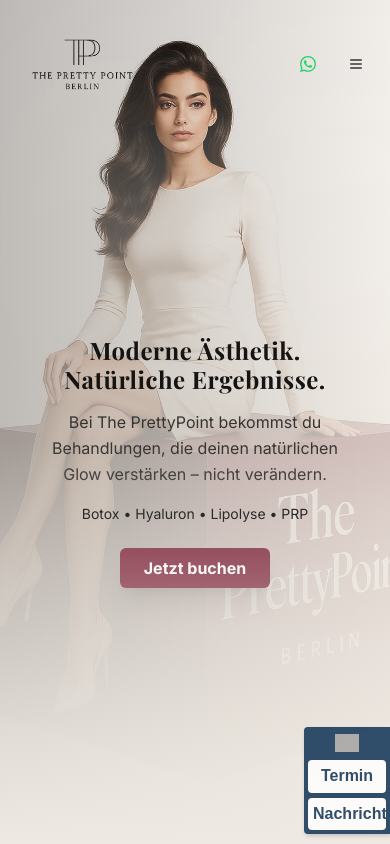
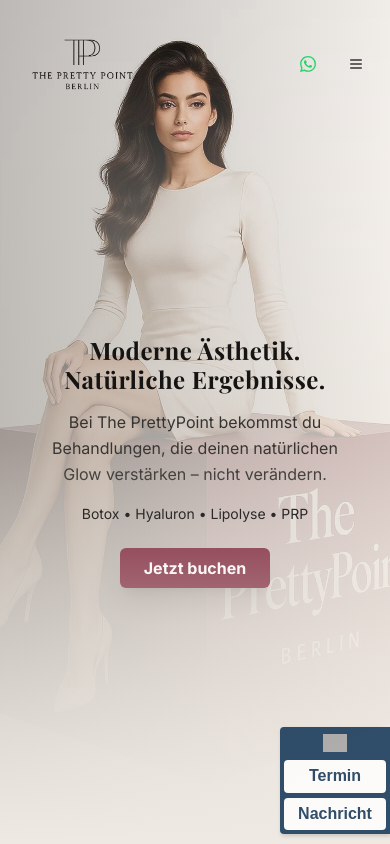
Before and after one commit to MariusWilsch/funda_website, a React (Vite) app: page / in a window 390 px wide. Shown: the top 844 px of the page. Built offline with nearby package versions, Linux system fonts and the light colour scheme; grey boxes are pictures that could not be loaded.

Commit message:
fix: increase Doctolib widget width to show full German text
- Increase widget width from 86px to 110px
- Fix 'Nachricht' text cutoff issue
- Apply width fix to both desktop and mobile responsive styles
- Maintain consistent styling and positioning

```diff
--- a/src/index.css
+++ b/src/index.css
@@ -155,7 +155,7 @@
     font-size: 16px;
     font-weight: 700;
     font-family: 'Montserrat', sans-serif;
-    width: 86px;
+    width: 110px;
     border-radius: 4px 0 0 4px;
     padding: 5px;
     z-index: 999;
@@ -196,7 +196,7 @@
       top: auto;
       bottom: 10px;
       right: 0px;
-      width: 86px;
+      width: 110px;
       padding: 4px;
     }
 
```
